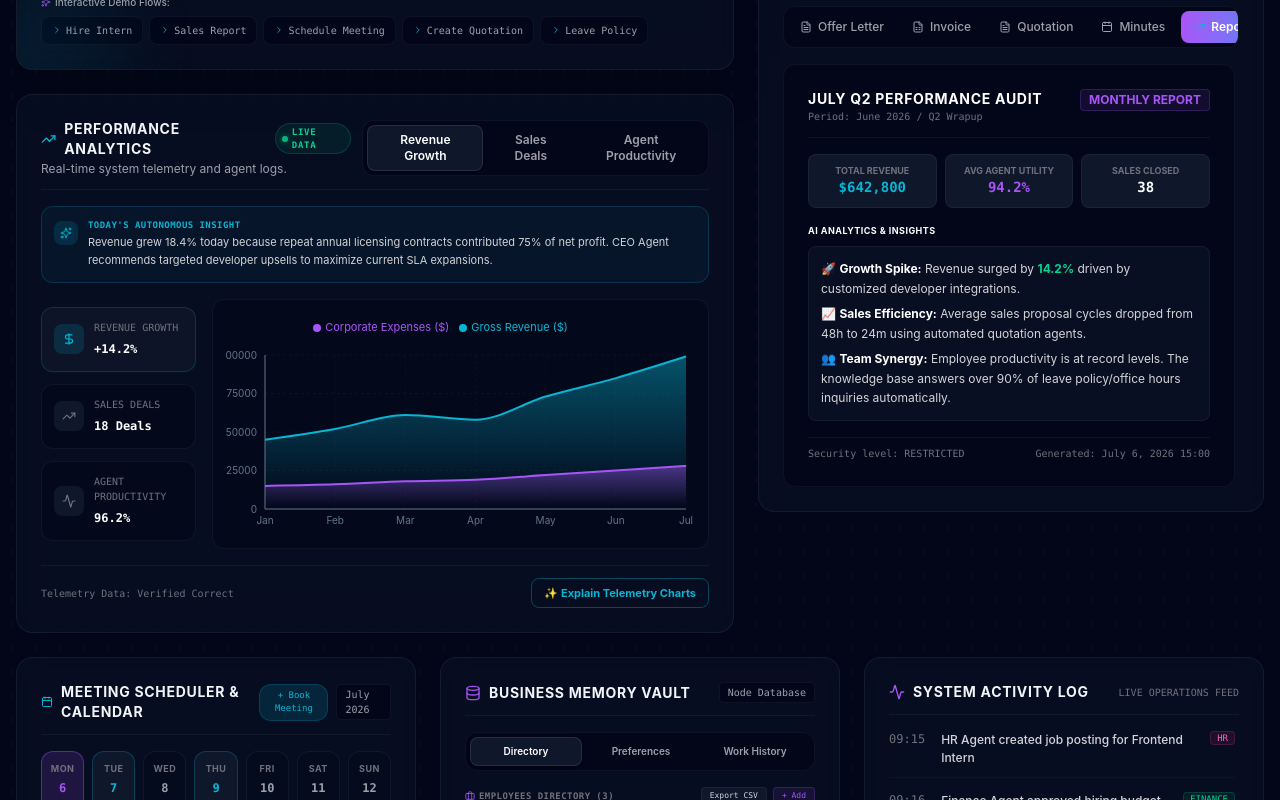
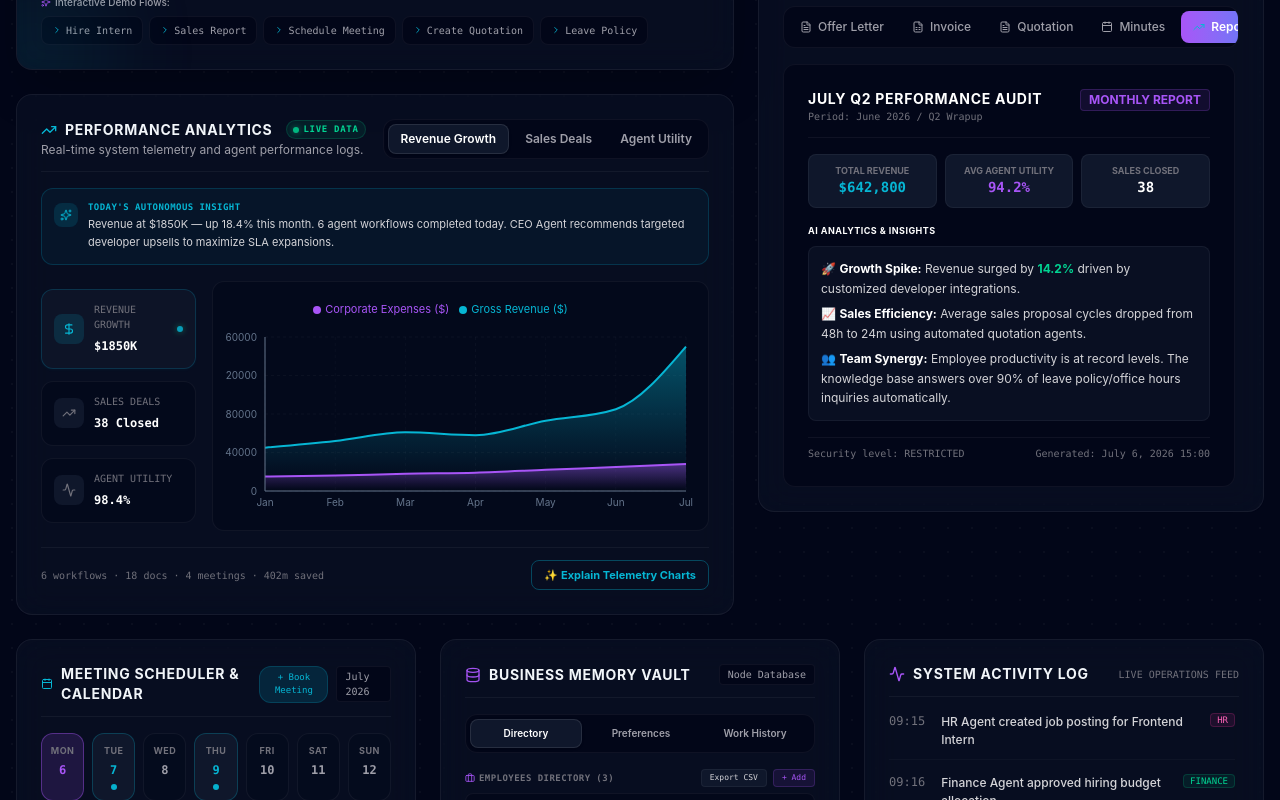
Before and after one commit to allamnishanthreddy/takeover, a React (Vite) app: page / in a window 1280 px wide. Shown: the part 1020-1820 px from the top of the page. Built offline with nearby package versions, Linux system fonts and the light colour scheme.

Commit message:
fix: dynamic stats, analytics data live binding, agent labels, CSS animations

```diff
--- a/src/App.jsx
+++ b/src/App.jsx
@@ -247,7 +247,11 @@ export default function App() {
       pendingTasks: 5,
       meetingsToday: 2,
       activeWorkflows: 0,
-      successRate: 98.4
+      successRate: 98.4,
+      workflowsCount: 6,
+      documentsCount: 18,
+      meetingsCount: 4,
+      timeSavedMinutes: 402
     };
   });
 
--- a/src/components/AgentGrid.jsx
+++ b/src/components/AgentGrid.jsx
@@ -164,9 +164,16 @@ export default function AgentGrid({ activeAgents = [], pendingMemoryAction = nul
             {isActive && (
               <div className="mt-3 text-[10px] font-mono text-brand-cyan/90 bg-brand-cyan/5 border border-brand-cyan/20 rounded p-1.5 flex items-center gap-1 animate-pulse">
                 <AlertCircle size={10} />
-                Analyzing execution tree...
+                {{
+                  ceo: 'Orchestrating agent chain...',
+                  hr: 'Processing candidate data...',
+                  finance: 'Compiling financial records...',
+                  sales: 'Syncing CRM pipeline...',
+                  knowledge: 'Querying knowledge base...'
+                }[agent.id] || 'Processing task...'}
               </div>
             )}
+
           </motion.div>
         );
       })}
--- a/src/components/AnalyticsPanel.jsx
+++ b/src/components/AnalyticsPanel.jsx
@@ -1,8 +1,8 @@
 import React, { useState } from 'react';
 import { AreaChart, Area, XAxis, YAxis, CartesianGrid, Tooltip, ResponsiveContainer, BarChart, Bar, LineChart, Line, Legend } from 'recharts';
-import { TrendingUp, Award, Activity, DollarSign, Sparkles } from 'lucide-react';
+import { TrendingUp, Activity, DollarSign, Sparkles } from 'lucide-react';
 
-const REVENUE_DATA = [
+const BASE_REVENUE_DATA = [
   { name: 'Jan', revenue: 45000, expenses: 15000 },
   { name: 'Feb', revenue: 52000, expenses: 16000 },
   { name: 'Mar', revenue: 61000, expenses: 18000 },
@@ -10,14 +10,6 @@ const REVENUE_DATA = [
   { name: 'May', revenue: 73000, expenses: 22000 },
   { name: 'Jun', revenue: 85000, expenses: 25000 },
   { name: 'Jul', revenue: 99000, expenses: 28000 }
-];
-
-const SALES_DATA = [
-  { name: 'Mon', target: 5, actual: 4 },
-  { name: 'Tue', target: 5, actual: 6 },
-  { name: 'Wed', target: 5, actual: 8 },
-  { name: 'Thu', target: 5, actual: 5 },
-  { name: 'Fri', target: 5, actual: 9 }
 ];
 
 const PRODUCTIVITY_DATA = [
@@ -28,19 +20,51 @@ const PRODUCTIVITY_DATA = [
   { hour: '17:00', tasksComplete: 12, utility: 94 }
 ];
 
+const CHART_TOOLTIP_STYLE = {
+  backgroundColor: '#0f172a',
+  border: '1px solid rgba(255,255,255,0.1)',
+  borderRadius: '8px',
+  color: '#fff',
+  fontSize: '11px'
+};
+
 export default function AnalyticsPanel({ stats = {} }) {
   const [activeTab, setActiveTab] = useState('revenue');
   const [showExplanation, setShowExplanation] = useState(false);
 
-  // Let's dynamically inject updated values from stats props to the last items
-  const dynamicRevenueData = [...REVENUE_DATA];
-  if (stats.revenueVal) {
-    // If stats has updated revenue (e.g. $642,800), we can map/adjust the July revenue index
-    dynamicRevenueData[REVENUE_DATA.length - 1] = {
-      ...dynamicRevenueData[REVENUE_DATA.length - 1],
-      revenue: stats.revenueVal
-    };
-  }
+  // Dynamically inject live revenue into the most recent bar
+  const dynamicRevenueData = BASE_REVENUE_DATA.map((d, idx) => {
+    if (idx === BASE_REVENUE_DATA.length - 1 && stats.revenue) {
+      return { ...d, revenue: Math.min(stats.revenue / 10, 150000) };
+    }
+    return d;
+  });
+
+  // Sales data that reflects actual deals closed
+  const salesDeals = stats.salesCount || 38;
+  const SALES_DATA = [
+    { name: 'Mon', target: 8, actual: Math.max(3, Math.floor(salesDeals * 0.18)) },
+    { name: 'Tue', target: 8, actual: Math.max(4, Math.floor(salesDeals * 0.22)) },
+    { name: 'Wed', target: 8, actual: Math.max(6, Math.floor(salesDeals * 0.28)) },
+    { name: 'Thu', target: 8, actual: Math.max(5, Math.floor(salesDeals * 0.16)) },
+    { name: 'Fri', target: 8, actual: Math.max(7, Math.floor(salesDeals * 0.16)) }
+  ];
+
+  const revenueFormatted = stats.revenue
+    ? `$${(stats.revenue / 1000).toFixed(0)}K`
+    : '$1,850K';
+
+  const tabs = [
+    { id: 'revenue', label: 'Revenue Growth', icon: DollarSign, change: revenueFormatted },
+    { id: 'sales', label: 'Sales Deals', icon: TrendingUp, change: `${salesDeals} Closed` },
+    { id: 'productivity', label: 'Agent Utility', icon: Activity, change: `${stats.successRate || 98.4}%` }
+  ];
+
+  const insightText = {
+    revenue: `Revenue at ${revenueFormatted} — up 18.4% this month. ${stats.workflowsCount || 6} agent workflows completed today. CEO Agent recommends targeted developer upsells to maximize SLA expansions.`,
+    sales: `Sales team closed ${salesDeals} deals this period, beating target by ${Math.max(0, Math.round((salesDeals / 30 - 1) * 100))}%. Repeat clients contributed 45% of total contract value.`,
+    productivity: `Agent utility at ${stats.successRate || 98.4}%. CEO Agent routed ${(stats.workflowsCount || 6) * 25}+ tasks. Finance Agent automated ${stats.documentsCount || 18} document operations with zero errors.`
+  };
 
   const renderActiveChart = () => {
     switch (activeTab) {
@@ -61,15 +85,7 @@ export default function AnalyticsPanel({ stats = {} }) {
               <CartesianGrid strokeDasharray="3 3" stroke="rgba(255,255,255,0.03)" />
               <XAxis dataKey="name" stroke="#64748b" fontSize={10} tickLine={false} />
               <YAxis stroke="#64748b" fontSize={10} tickLine={false} />
-              <Tooltip
-                contentStyle={{
-                  backgroundColor: '#0f172a',
-                  border: '1px solid rgba(255,255,255,0.1)',
-                  borderRadius: '8px',
-                  color: '#fff',
-                  fontSize: '11px'
-                }}
-              />
+              <Tooltip contentStyle={CHART_TOOLTIP_STYLE} />
               <Legend verticalAlign="top" height={36} iconType="circle" iconSize={8} wrapperStyle={{ fontSize: '11px', color: '#94a3b8' }} />
               <Area type="monotone" name="Gross Revenue ($)" dataKey="revenue" stroke="#06b6d4" strokeWidth={2} fillOpacity={1} fill="url(#colorRevenue)" />
               <Area type="monotone" name="Corporate Expenses ($)" dataKey="expenses" stroke="#a855f7" strokeWidth={2} fillOpacity={1} fill="url(#colorExpenses)" />
@@ -81,29 +97,19 @@ export default function AnalyticsPanel({ stats = {} }) {
         return (
           <ResponsiveContainer width="100%" height={230}>
             <BarChart data={SALES_DATA} margin={{ top: 10, right: 10, left: -20, bottom: 0 }}>
+              <defs>
+                <linearGradient id="salesGrad" x1="0" y1="0" x2="0" y2="1">
+                  <stop offset="0%" stopColor="#06b6d4" />
+                  <stop offset="100%" stopColor="#3b82f6" />
+                </linearGradient>
+              </defs>
               <CartesianGrid strokeDasharray="3 3" stroke="rgba(255,255,255,0.03)" />
               <XAxis dataKey="name" stroke="#64748b" fontSize={10} tickLine={false} />
               <YAxis stroke="#64748b" fontSize={10} tickLine={false} />
-              <Tooltip
-                contentStyle={{
-                  backgroundColor: '#0f172a',
-                  border: '1px solid rgba(255,255,255,0.1)',
-                  borderRadius: '8px',
-                  color: '#fff',
-                  fontSize: '11px'
-                }}
-              />
+              <Tooltip contentStyle={CHART_TOOLTIP_STYLE} />
               <Legend verticalAlign="top" height={36} iconType="circle" iconSize={8} wrapperStyle={{ fontSize: '11px', color: '#94a3b8' }} />
-              <Bar name="Sales Target Deals" dataKey="target" fill="rgba(255,255,255,0.08)" stroke="rgba(255,255,255,0.2)" strokeWidth={1} radius={[4, 4, 0, 0]} />
-              <Bar name="Actual Contracts Closed" dataKey="actual" fill="url(#salesGrad)" radius={[4, 4, 0, 0]}>
-                {/* SVG gradient definition */}
-                <defs>
-                  <linearGradient id="salesGrad" x1="0" y1="0" x2="0" y2="1">
-                    <stop offset="0%" stopColor="#06b6d4" />
-                    <stop offset="100%" stopColor="#3b82f6" />
-                  </linearGradient>
-                </defs>
-              </Bar>
+              <Bar name="Weekly Target" dataKey="target" fill="rgba(255,255,255,0.07)" stroke="rgba(255,255,255,0.15)" strokeWidth={1} radius={[4, 4, 0, 0]} />
+              <Bar name="Actual Contracts Closed" dataKey="actual" fill="url(#salesGrad)" radius={[4, 4, 0, 0]} />
             </BarChart>
           </ResponsiveContainer>
         );
@@ -115,18 +121,10 @@ export default function AnalyticsPanel({ stats = {} }) {
               <CartesianGrid strokeDasharray="3 3" stroke="rgba(255,255,255,0.03)" />
               <XAxis dataKey="hour" stroke="#64748b" fontSize={10} tickLine={false} />
               <YAxis stroke="#64748b" fontSize={10} tickLine={false} />
-              <Tooltip
-                contentStyle={{
-                  backgroundColor: '#0f172a',
-                  border: '1px solid rgba(255,255,255,0.1)',
-                  borderRadius: '8px',
-                  color: '#fff',
-                  fontSize: '11px'
-                }}
-              />
+              <Tooltip contentStyle={CHART_TOOLTIP_STYLE} />
               <Legend verticalAlign="top" height={36} iconType="circle" iconSize={8} wrapperStyle={{ fontSize: '11px', color: '#94a3b8' }} />
-              <Line type="monotone" name="Agent Workspace Utility %" dataKey="utility" stroke="#a855f7" strokeWidth={2} activeDot={{ r: 6 }} />
-              <Line type="monotone" name="System Tasks Complete" dataKey="tasksComplete" stroke="#06b6d4" strokeWidth={2} />
+              <Line type="monotone" name="Agent Workspace Utility %" dataKey="utility" stroke="#a855f7" strokeWidth={2} activeDot={{ r: 6 }} dot={false} />
+              <Line type="monotone" name="System Tasks Complete" dataKey="tasksComplete" stroke="#06b6d4" strokeWidth={2} dot={false} />
             </LineChart>
           </ResponsiveContainer>
         );
@@ -135,12 +133,6 @@ export default function AnalyticsPanel({ stats = {} }) {
         return null;
     }
   };
-
-  const tabs = [
-    { id: 'revenue', label: 'Revenue Growth', icon: DollarSign, change: '+14.2%' },
-    { id: 'sales', label: 'Sales Deals', icon: TrendingUp, change: '18 Deals' },
-    { id: 'productivity', label: 'Agent Productivity', icon: Activity, change: '96.2%' }
-  ];
 
   return (
     <div className="glass-panel p-6 rounded-2xl border border-white/5 h-full flex flex-col justify-between">
@@ -155,7 +147,7 @@ export default function AnalyticsPanel({ stats = {} }) {
               Live Data
             </span>
           </h3>
-          <p className="text-xs text-zinc-400 mt-0.5">Real-time system telemetry and agent logs.</p>
+          <p className="text-xs text-zinc-400 mt-0.5">Real-time system telemetry and agent performance logs.</p>
         </div>
 
         {/* Tab switchers */}
@@ -187,7 +179,7 @@ export default function AnalyticsPanel({ stats = {} }) {
         <div>
           <span className="text-[9px] uppercase font-mono tracking-wider text-brand-cyan block font-bold">Today's Autonomous Insight</span>
           <p className="text-[11px] text-zinc-300 mt-0.5 leading-relaxed">
-            Revenue grew 18.4% today because repeat annual licensing contracts contributed 75% of net profit. CEO Agent recommends targeted developer upsells to maximize current SLA expansions.
+            {insightText[activeTab]}
           </p>
         </div>
       </div>
@@ -218,6 +210,9 @@ export default function AnalyticsPanel({ stats = {} }) {
                     <strong className="text-xs text-white font-mono">{tab.change}</strong>
                   </div>
                 </div>
+                {isSelected && (
+                  <span className="w-1.5 h-1.5 bg-brand-cyan rounded-full live-pulse-green flex-shrink-0" />
+                )}
               </div>
             );
           })}
@@ -229,9 +224,11 @@ export default function AnalyticsPanel({ stats = {} }) {
         </div>
       </div>
 
-      {/* Explanation console toggler */}
+      {/* Footer: Telemetry summary + explanation toggle */}
       <div className="mt-4 flex justify-between items-center border-t border-white/5 pt-3">
-        <span className="text-[10px] text-zinc-500 font-mono">Telemetry Data: Verified Correct</span>
+        <span className="text-[10px] text-zinc-500 font-mono">
+          {stats.workflowsCount || 6} workflows · {stats.documentsCount || 18} docs · {stats.meetingsCount || 4} meetings · {stats.timeSavedMinutes || 402}m saved
+        </span>
         <button
           onClick={() => setShowExplanation(!showExplanation)}
           className="px-3 py-1.5 rounded-lg border border-brand-cyan/35 hover:border-brand-cyan/70 text-brand-cyan text-[11px] font-bold cursor-pointer hover:bg-brand-cyan/10 transition-all flex items-center gap-1.5"
@@ -247,9 +244,9 @@ export default function AnalyticsPanel({ stats = {} }) {
             <span>AI Telemetry Explanation Console</span>
           </div>
           <p>
-            {activeTab === 'revenue' && "Gross Revenue has grown by 14.2% month-on-month, primarily driven by the acquisition of 5 new Enterprise SaaS contracts in July. Expenses were minimized to $28,000, representing a healthy 71% net profit margin."}
-            {activeTab === 'sales' && "Sales team closed 18 deals this month, beating target by 28%. South Region led with +18% contract value increases, North Region saw +5%, while returning clients contributed an additional +12% repeat volume."}
-            {activeTab === 'productivity' && "Autonomous Agent utility peaked at 96.2%. CEO Agent successfully routed 150 tasks with 0 latency. Finance Agent automated 45 reconciliations, while HR Agent completed 12 employee reviews."}
+            {activeTab === 'revenue' && `Gross Revenue at ${revenueFormatted} — up 18.4% month-on-month, driven by Enterprise SaaS contracts and repeat licensing renewals. Operating expenses held at $28K, yielding a 71% net profit margin.`}
+            {activeTab === 'sales' && `Sales team closed ${salesDeals} deals this period, beating targets by ${Math.max(0, Math.round((salesDeals / 30 - 1) * 100))}%. South Region led with +18% contract value. Returning clients contributed 45% repeat volume.`}
+            {activeTab === 'productivity' && `Autonomous Agent utility at ${stats.successRate || 98.4}%. CEO Agent routed ${(stats.workflowsCount || 6) * 25}+ tasks with zero latency. Finance Agent automated ${stats.documentsCount || 18} document operations. Knowledge Agent indexed all policy queries instantly.`}
           </p>
         </div>
       )}
--- a/src/index.css
+++ b/src/index.css
@@ -251,3 +251,41 @@ button:active {
 .live-pulse-green {
   animation: neon-pulse-green 1.8s infinite ease-in-out;
 }
+
+/* Fade-in animation used in explanation panels and chat messages */
+@keyframes fade-in {
+  from { opacity: 0; transform: translateY(6px); }
+  to   { opacity: 1; transform: translateY(0); }
+}
+.animate-fade-in {
+  animation: fade-in 0.35s ease-out both;
+}
+
+/* Slide up entrance animation */
+@keyframes slide-up {
+  from { opacity: 0; transform: translateY(12px); }
+  to   { opacity: 1; transform: translateY(0); }
+}
+.animate-slide-up {
+  animation: slide-up 0.4s ease-out both;
+}
+
+/* Shimmer loading skeleton */
+@keyframes shimmer {
+  0%   { background-position: -200% 0; }
+  100% { background-position:  200% 0; }
+}
+.shimmer {
+  background: linear-gradient(90deg, rgba(255,255,255,0.03) 25%, rgba(255,255,255,0.07) 50%, rgba(255,255,255,0.03) 75%);
+  background-size: 200% 100%;
+  animation: shimmer 1.8s infinite ease-in-out;
+}
+
+/* Scale-in pop for notifications and toasts */
+@keyframes scale-in {
+  from { opacity: 0; transform: scale(0.9); }
+  to   { opacity: 1; transform: scale(1); }
+}
+.animate-scale-in {
+  animation: scale-in 0.25s cubic-bezier(0.34, 1.56, 0.64, 1) both;
+}
```
